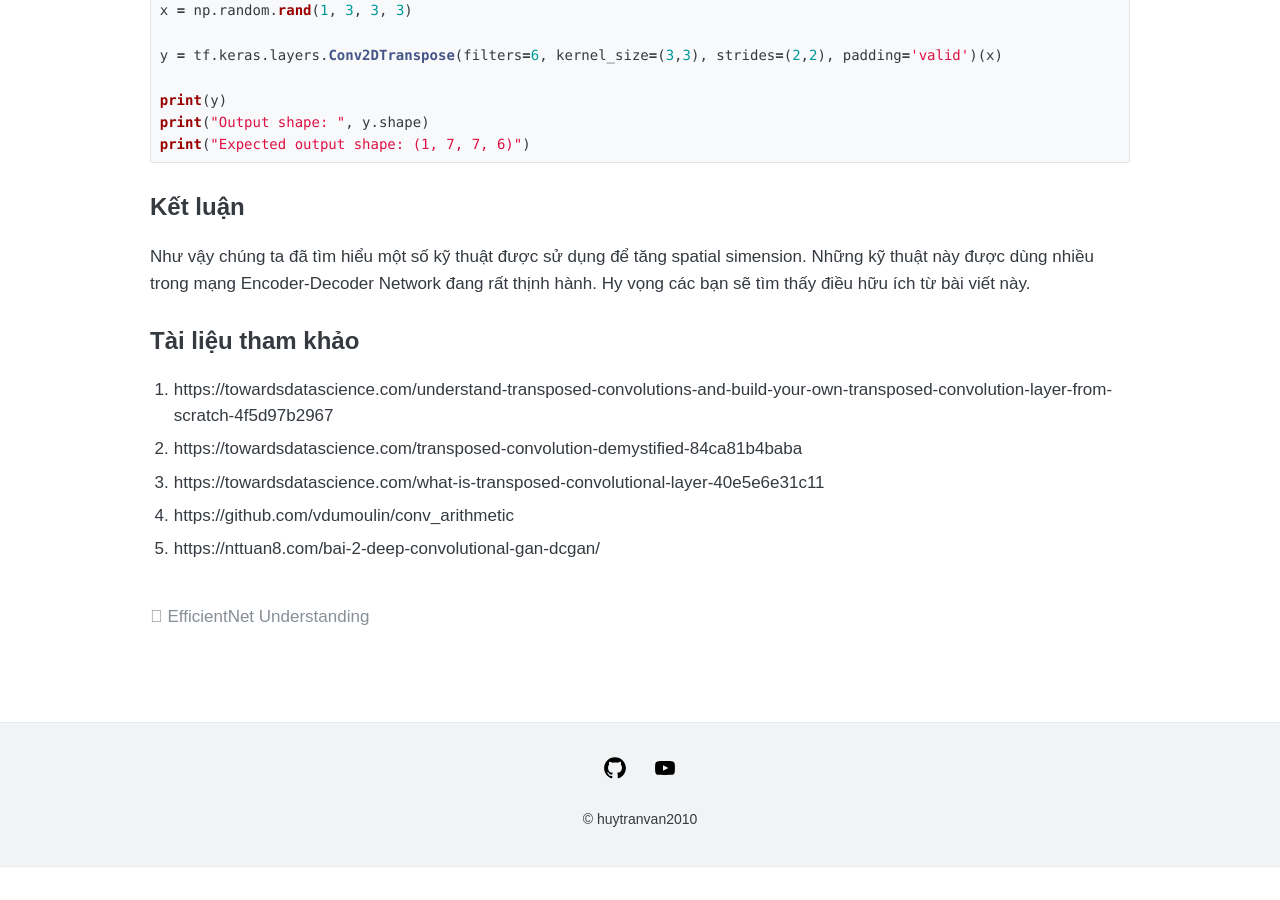
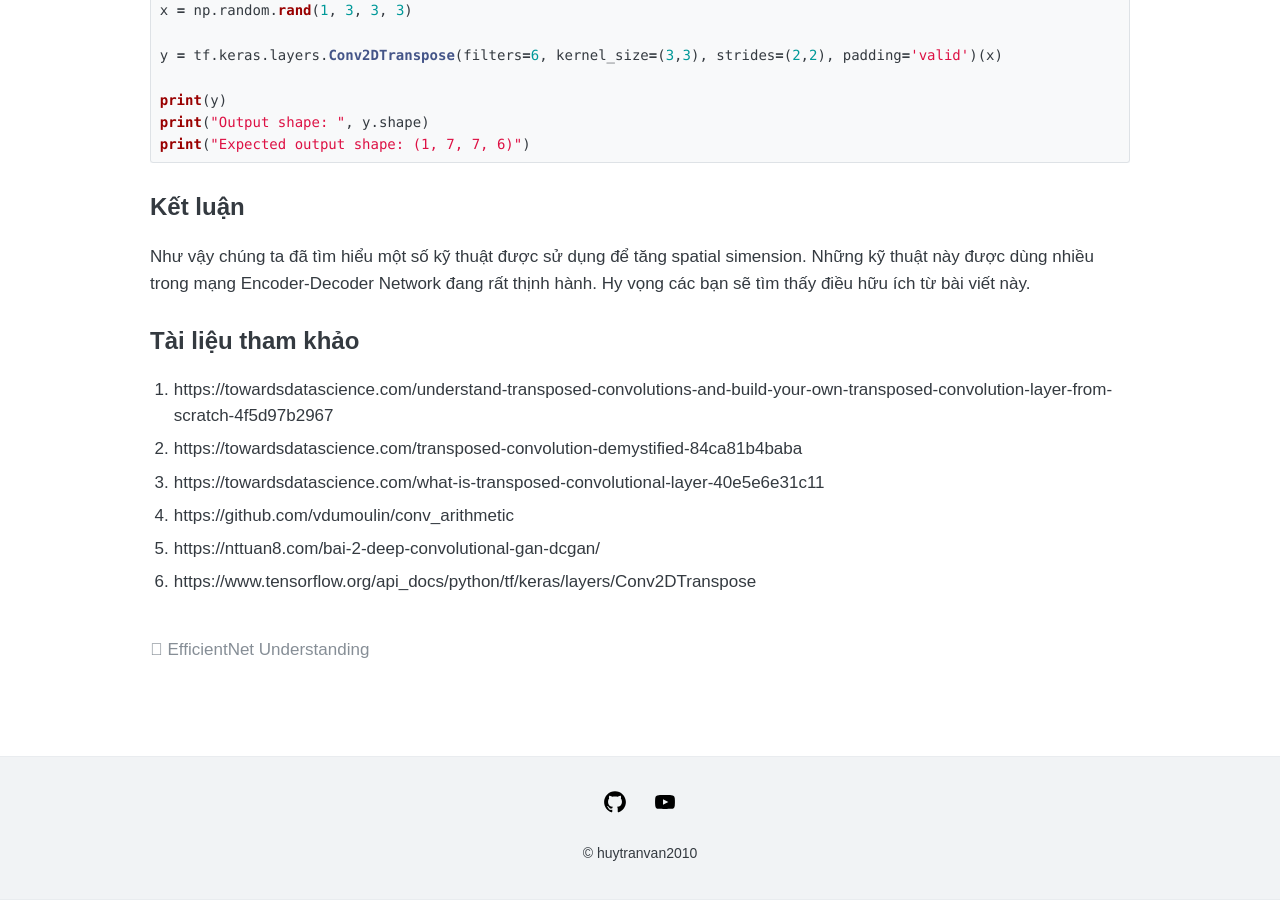
Before and after one commit to huytranvan2010/huytranvan2010.github.io, a Jekyll site: the page built from _posts/2021-08-01-Transposed-Convolution.md, in a window 1280 px wide and 900 px high, scrolled down 10992 px. Built offline with Jekyll 4.4.1, drawn with Linux system fonts in a browser that asks for light colours; before the commit the page ends 11859 px from its top, so only the background shows below that; some of the changed lines change nothing that is shown.

Commit message:
Transposed convolution

```diff
--- a/_posts/2021-08-01-Transposed-Convolution.md
+++ b/_posts/2021-08-01-Transposed-Convolution.md
@@ -165,3 +165,4 @@ Như vậy chúng ta đã tìm hiểu một số kỹ thuật được sử dụ
 3. https://towardsdatascience.com/what-is-transposed-convolutional-layer-40e5e6e31c11
 4. https://github.com/vdumoulin/conv_arithmetic
 5. https://nttuan8.com/bai-2-deep-convolutional-gan-dcgan/
+6. https://www.tensorflow.org/api_docs/python/tf/keras/layers/Conv2DTranspose
```
